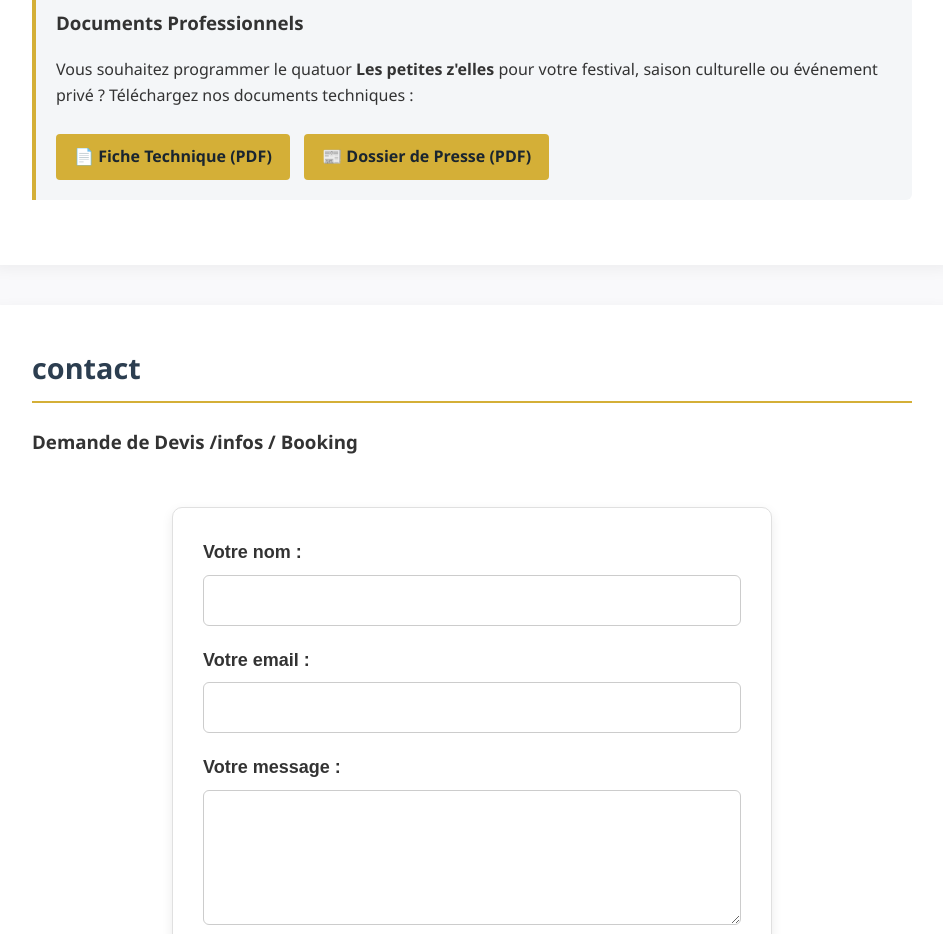
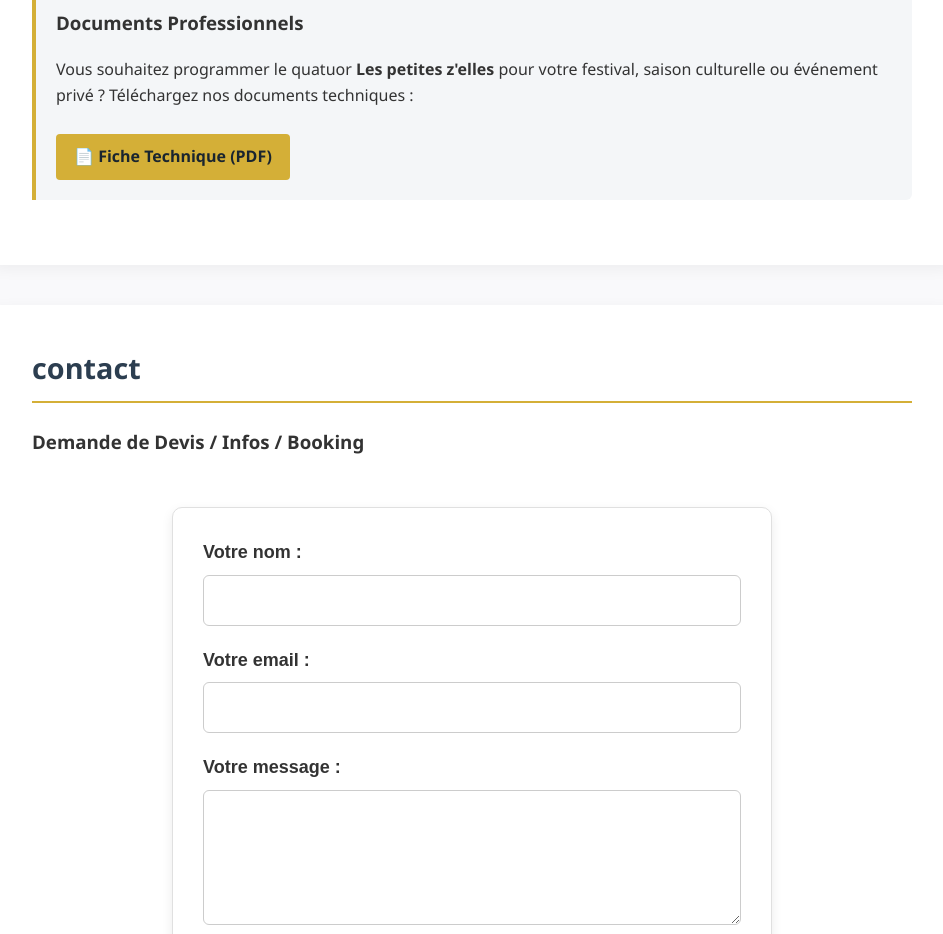
Before and after one commit to petiteszelles/site, a plain HTML site: page index.html in a window 1280 px wide. Shown: the part 4920-5854 px from the top of the page, without its empty margins (168-1111 px from the left). Drawn offline with Linux system fonts and the light colour scheme.

Commit message:
Add files via upload

```diff
--- a/index.html
+++ b/index.html
@@ -639,7 +639,7 @@ L’objectif commun de ses projets est de militer, à travers la musique, pour l
               <h3>Documents Professionnels</h3>
 <p>Vous souhaitez programmer le quatuor <strong>Les petites z'elles</strong> pour votre festival, saison culturelle ou événement privé ? Téléchargez nos documents techniques :</p>
                 <a href="fiche technique Petites z elles.pdf" class="btn-download">📄 Fiche Technique (PDF)</a>
-                <a href="#" class="btn-download">📰 Dossier de Presse (PDF)</a>
+
             </div>
 
 
@@ -648,9 +648,9 @@ L’objectif commun de ses projets est de militer, à travers la musique, pour l
 
 
 	<!-- Section Contact -->
-        <section class="section" id="contact">
+        <section class="section" id="Contact">
             <h2>contact</h2>
-			  <h3>Demande de Devis /infos / Booking</h3>
+			  <h3>Demande de Devis / Infos / Booking</h3>
 
 
 
```
